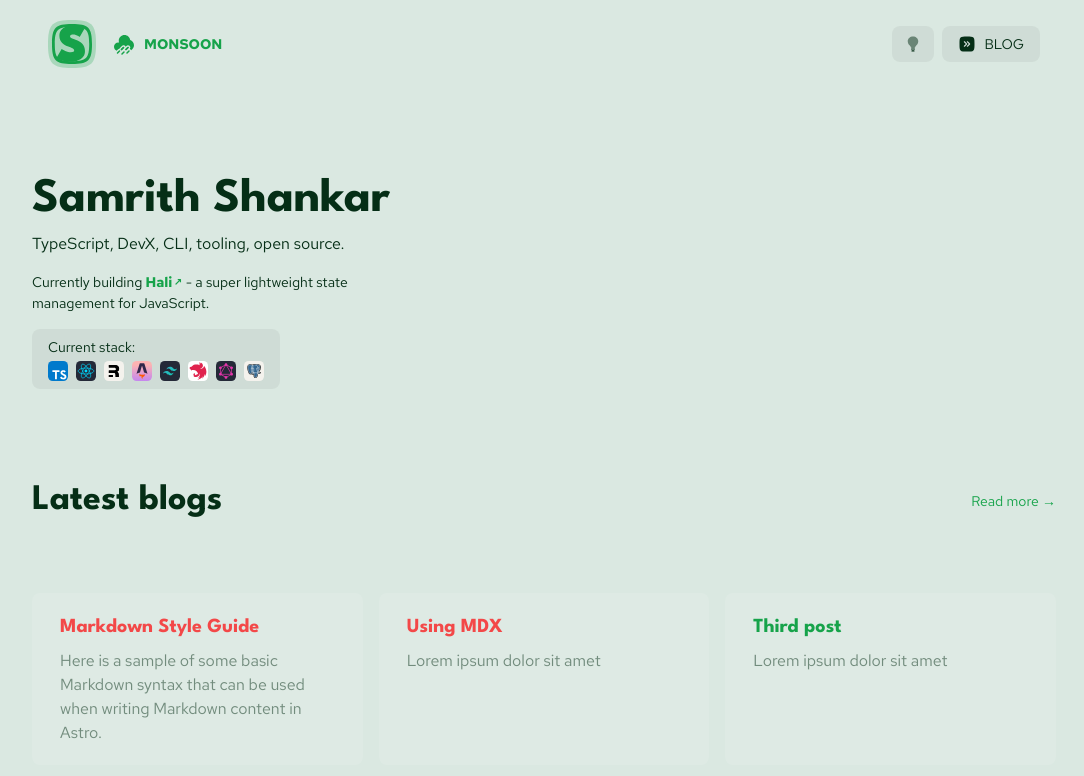
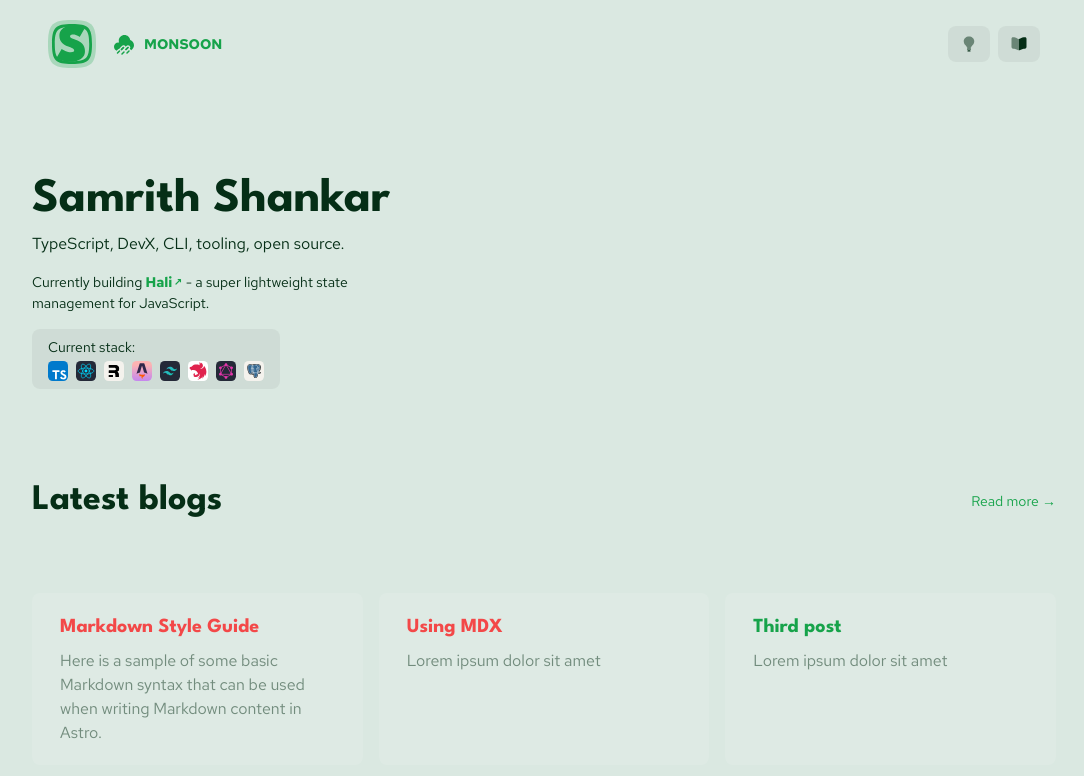
Before and after one commit to samrith-s/website, an Astro site: page / in a window 1280 px wide. Shown: the whole page, without its empty margins (96-1180 px from the left). Built offline with nearby package versions, Linux system fonts and the light colour scheme; Astro itself is replaced by a stand-in of ours.

Commit message:
Change blog icon to be a book

```diff
--- a/src/components/BlogLink.astro
+++ b/src/components/BlogLink.astro
@@ -8,19 +8,21 @@
 
 <a
   href="/blog"
-  class="flex items-center flex-1 gap-2 px-4 transition-[background] duration-1000 rounded-lg cursor-pointer ignore h-9 bg-black/5 dark:bg-white/5 text-inherit"
+  class="flex items-center flex-1 gap-2 px-3 transition-[background] duration-1000 rounded-lg cursor-pointer ignore h-9 bg-black/5 dark:bg-white/5 text-inherit"
 >
   <svg
     xmlns="http://www.w3.org/2000/svg"
     width={size}
     height={size}
     viewBox="0 0 24 24"
-  >
-    <path
+    ><path
       fill="currentColor"
       fill-rule="evenodd"
-      d="M22 12c0-4.714 0-7.071-1.465-8.536C19.072 2 16.714 2 12 2S4.929 2 3.464 3.464C2 4.93 2 7.286 2 12s0 7.071 1.464 8.535C4.93 22 7.286 22 12 22s7.071 0 8.535-1.465C22 19.072 22 16.714 22 12M7.97 9.53a.75.75 0 0 1 1.06-1.06l3 3a.75.75 0 0 1 0 1.06l-3 3a.75.75 0 0 1-1.06-1.06L10.44 12zm4-1.06a.75.75 0 0 0 0 1.06L14.44 12l-2.47 2.47a.75.75 0 1 0 1.06 1.06l3-3a.75.75 0 0 0 0-1.06l-3-3a.75.75 0 0 0-1.06 0"
-      clip-rule="evenodd"></path>
-  </svg>
-  <span class="text-sm uppercase">Blog</span>
+      d="M2 16.144V4.998c0-1.098.886-1.99 1.982-1.923c.977.06 2.131.179 3.018.413c1.05.276 2.296.866 3.282 1.388A3.5 3.5 0 0 0 12 5.275v15.2a3.46 3.46 0 0 1-1.628-.406c-1-.532-2.29-1.15-3.372-1.435c-.877-.232-2.016-.35-2.985-.411C2.906 18.153 2 17.255 2 16.143"
+      clip-rule="evenodd"
+      opacity=".5"></path><path
+      fill="currentColor"
+      d="M22 16.144V4.934c0-1.073-.846-1.953-1.918-1.916c-1.129.04-2.535.156-3.582.47c-.908.271-1.965.816-2.826 1.315A3.5 3.5 0 0 1 12 5.275v15.2c.56 0 1.121-.136 1.628-.406c1-.532 2.29-1.15 3.372-1.435c.877-.232 2.016-.35 2.985-.411c1.109-.07 2.015-.968 2.015-2.08"
+    ></path></svg
+  >
 </a>
```
